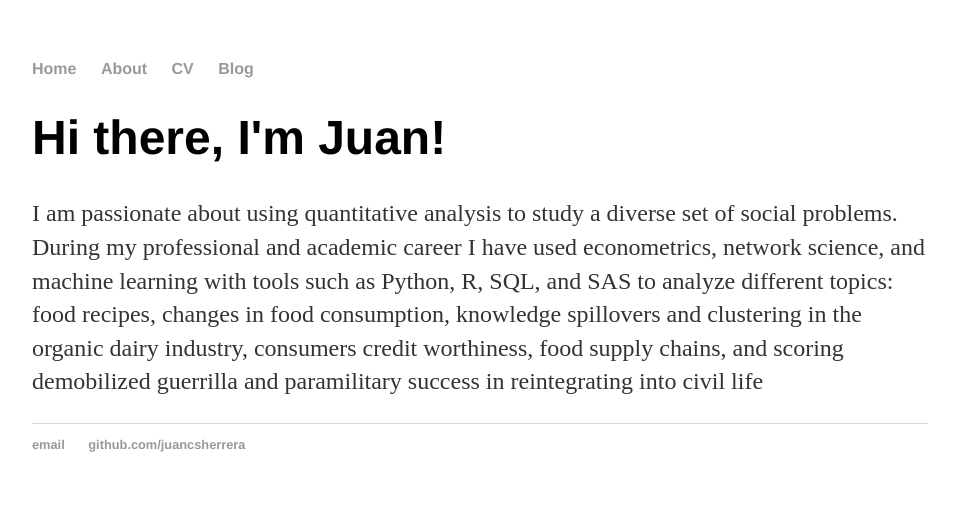
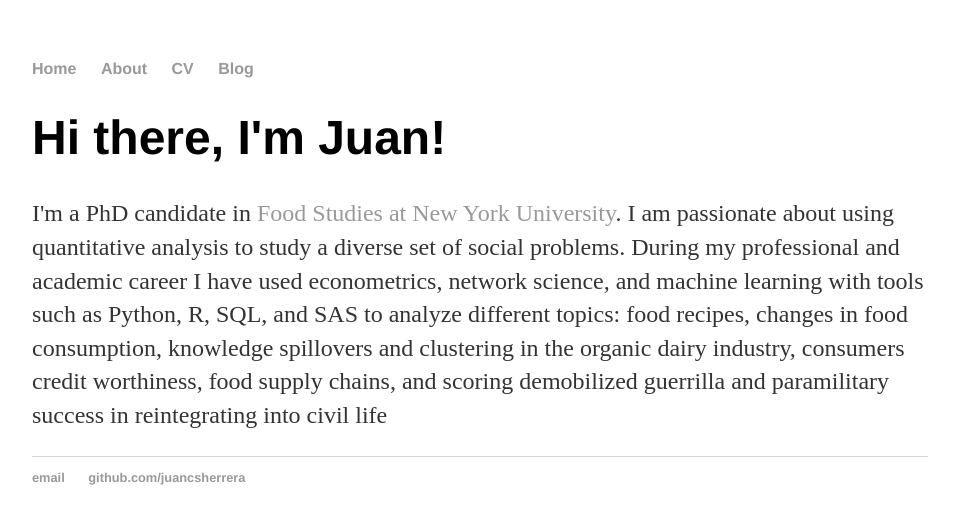
Before and after one commit to juancsherrera/juancsherrera.github.io, a Jekyll site: the page built from index.html, in a window 1280 px wide. Shown: the top 524 px of the page, without its empty margins (160-1119 px from the left). Built offline with Jekyll 4.4.1, drawn with Linux system fonts in a browser that asks for light colours.

Commit message:
Update index.html

```diff
--- a/index.html
+++ b/index.html
@@ -4,7 +4,7 @@ title: Juan C. S. Herrera
 ---
 <div class="blurb">
 	<h1>Hi there, I'm Juan!</h1>
-	<p>I am passionate about using quantitative analysis to study a diverse set of social problems.
+	<p>I'm a PhD candidate in <a href="https://steinhardt.nyu.edu/degree/phd-food-studies/student-biographies">Food Studies at New York University</a>. I am passionate about using quantitative analysis to study a diverse set of social problems.
 		During my professional and academic career I have used econometrics, network science, and machine learning with tools such as Python, R, SQL, and SAS to analyze different topics:
 		food recipes, changes in food consumption, knowledge spillovers and clustering in the organic dairy industry, consumers credit worthiness, food supply chains, and scoring demobilized
 		guerrilla and paramilitary success in reintegrating into civil life</p>
```
